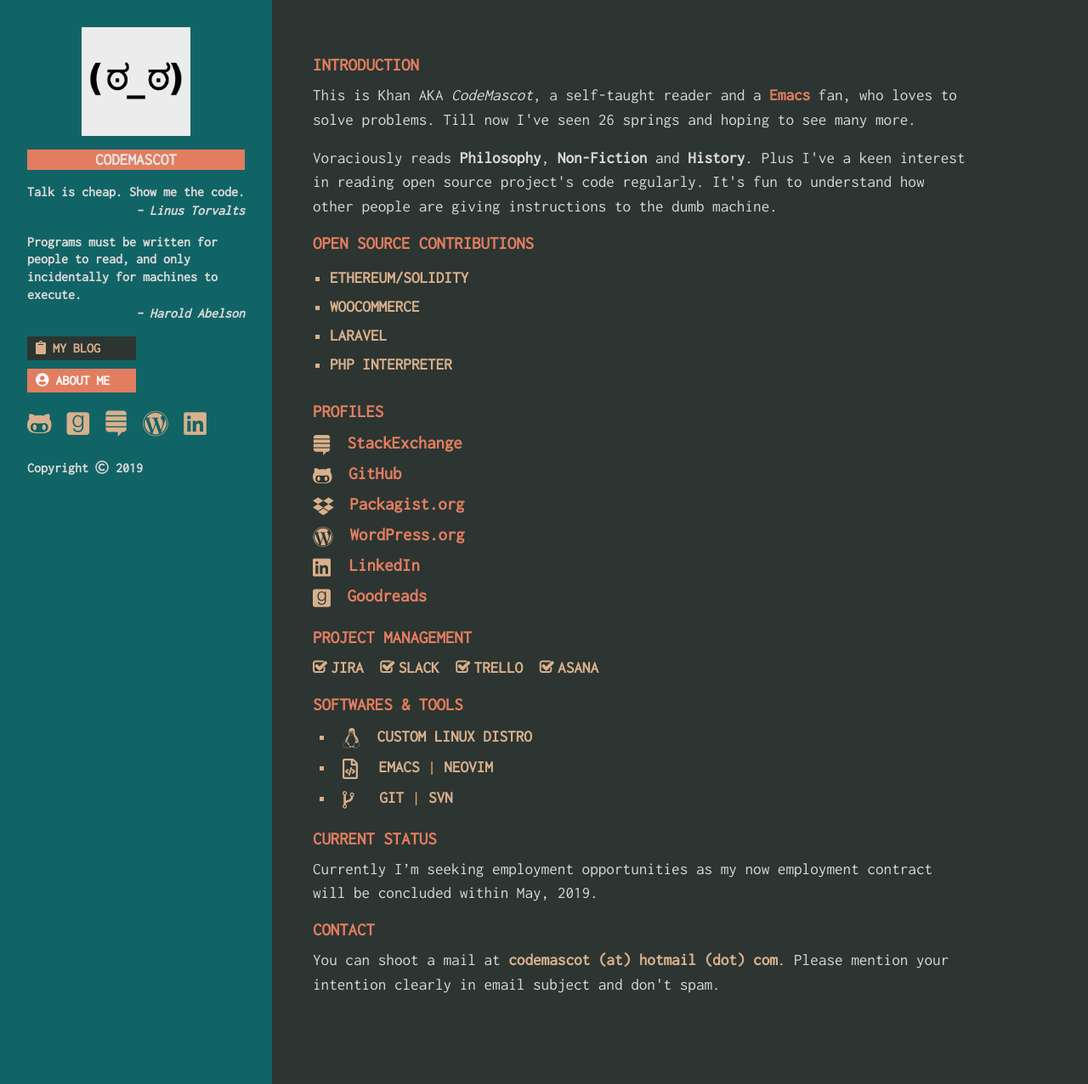
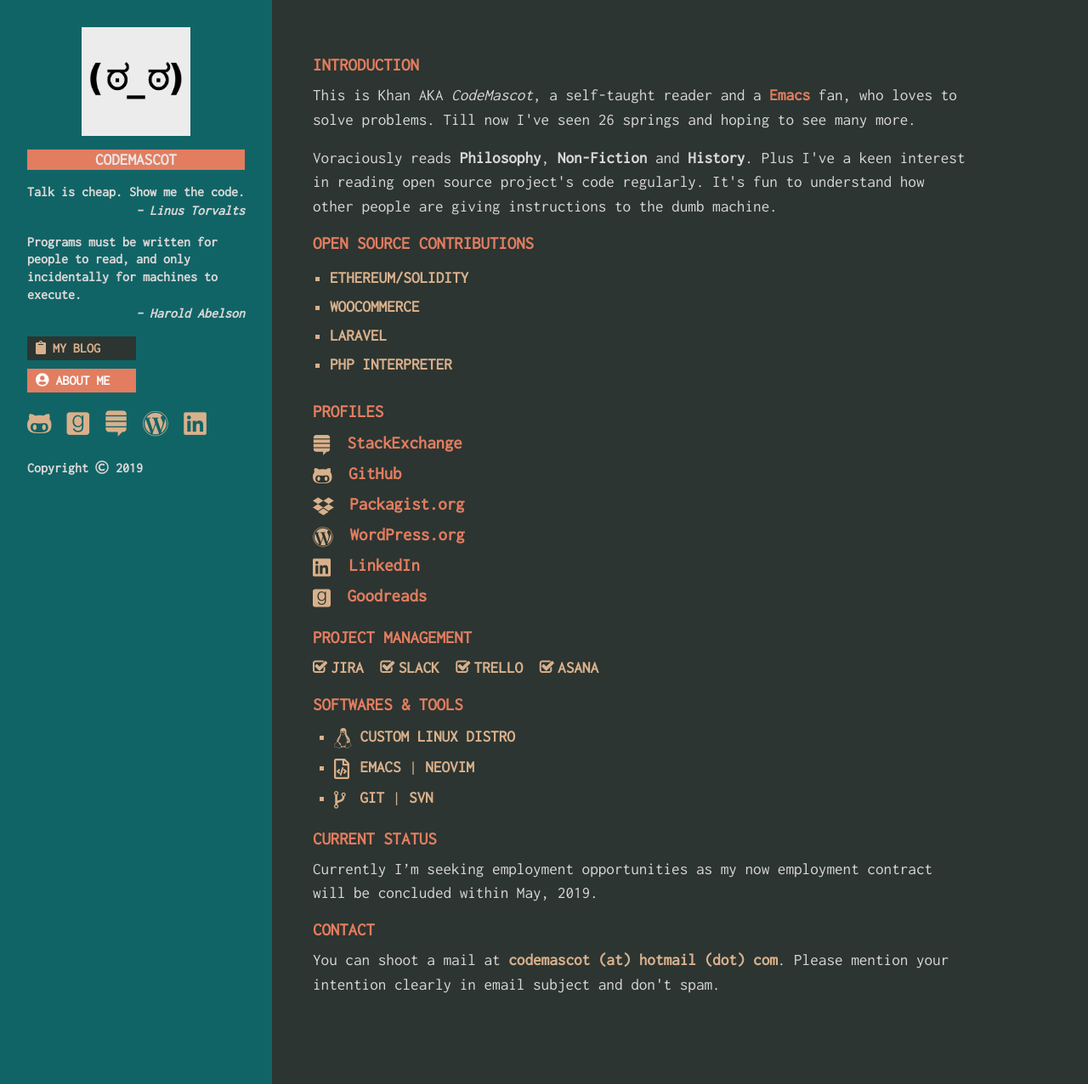
Before and after one commit to khanrn/codemascot.github.io, a Jekyll site: the page built from about-me/index.html, in a window 1280 px wide and 1276 px high. Shown: the whole window at 85% size. Built offline with Jekyll 4.4.1, drawn with Linux system fonts in a browser that asks for light colours; nearby versions of some CDN libraries.

Commit message:
About me fixed

```diff
--- a/public/css/hyde.css
+++ b/public/css/hyde.css
@@ -196,8 +196,6 @@
  }
  ul.software-tools li:before {
      font-size: 1.5rem;
-     padding-right: 10px;
-     padding-left: 10px;
      color: #D9B08C;
      vertical-align: middle;
  }
@@ -208,7 +206,7 @@
  ul.software-tools li.ide:before {
     font-family: "Font Awesome\ 5 Free";
     content: "\f1c9";
-    padding-right: 15px;
+    padding-right: 3px;
  }
  ul.software-tools li.editor:before {
     font-family: "FontAwesome";
@@ -218,7 +216,7 @@
     font-family: "FontAwesome";
     content: "\f126";
     text-align: right;
-    padding-right: 20px;
+    padding-right: 7px;
  }
  ul.software-tools li.com:before {
     font-family: "Font Awesome\ 5 Free";
```
